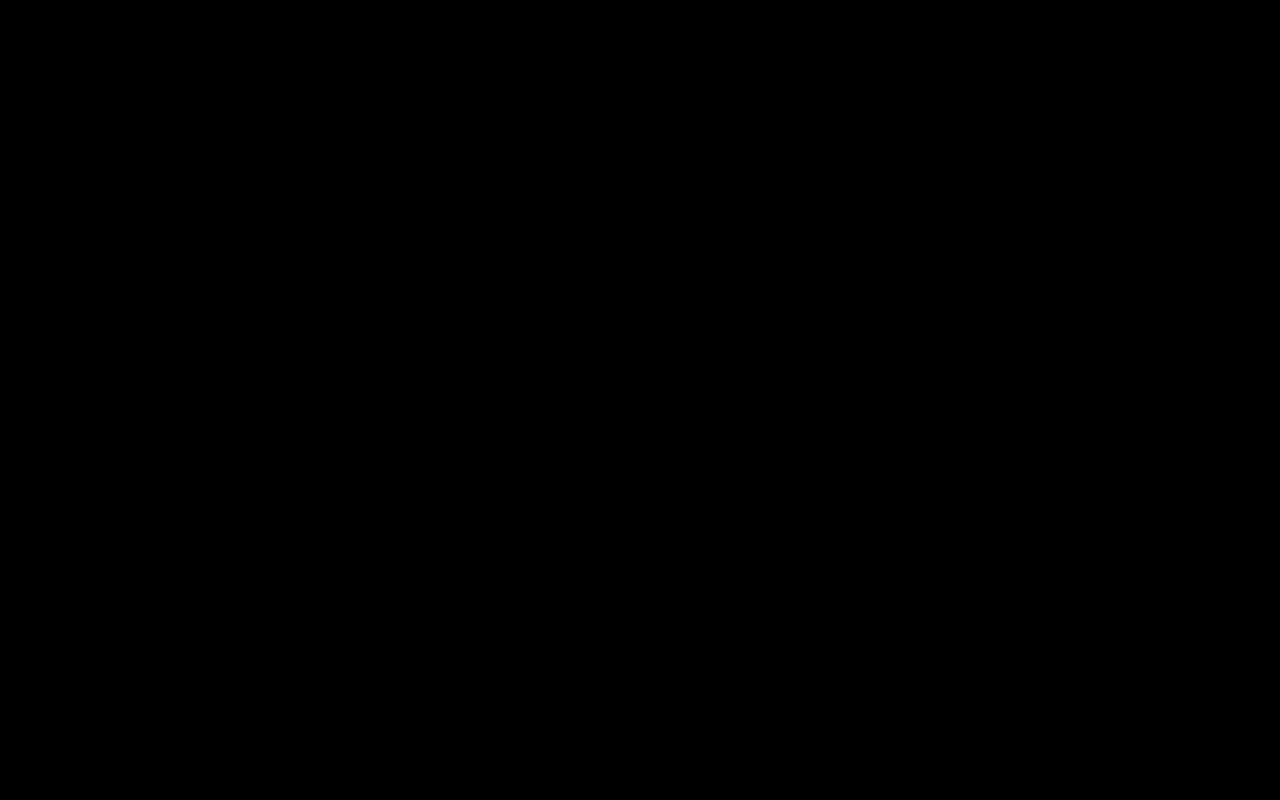
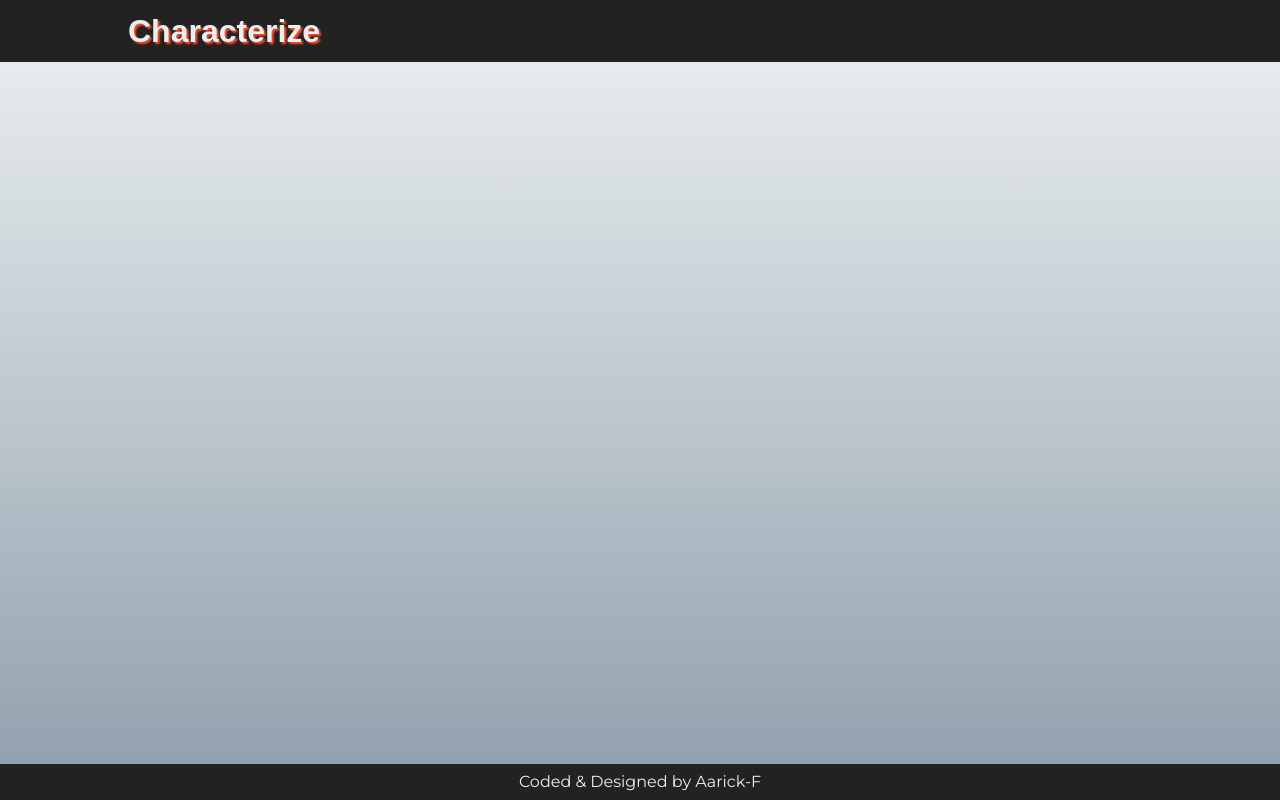
Before and after one commit to Aarick-F/characterize, a plain HTML site: page index.html in a window 1280 px wide. Drawn offline with nearby package versions, Linux system fonts and the light colour scheme; a web font is replaced by a local one.

Commit message:
basic formatting and page layout

```diff
--- a/assets/css/reset.css
+++ b/assets/css/reset.css
@@ -0,0 +1,48 @@
+/* http://meyerweb.com/eric/tools/css/reset/
+   v2.0 | 20110126
+   License: none (public domain)
+*/
+
+html, body, div, span, applet, object, iframe,
+h1, h2, h3, h4, h5, h6, p, blockquote, pre,
+a, abbr, acronym, address, big, cite, code,
+del, dfn, em, img, ins, kbd, q, s, samp,
+small, strike, strong, sub, sup, tt, var,
+b, u, i, center,
+dl, dt, dd, ol, ul, li,
+fieldset, form, label, legend,
+table, caption, tbody, tfoot, thead, tr, th, td,
+article, aside, canvas, details, embed,
+figure, figcaption, footer, header, hgroup,
+menu, nav, output, ruby, section, summary,
+time, mark, audio, video {
+	margin: 0;
+	padding: 0;
+	border: 0;
+	font-size: 100%;
+	font: inherit;
+	vertical-align: baseline;
+}
+/* HTML5 display-role reset for older browsers */
+article, aside, details, figcaption, figure,
+footer, header, hgroup, menu, nav, section {
+	display: block;
+}
+body {
+	line-height: 1;
+}
+ol, ul {
+	list-style: none;
+}
+blockquote, q {
+	quotes: none;
+}
+blockquote:before, blockquote:after,
+q:before, q:after {
+	content: '';
+	content: none;
+}
+table {
+	border-collapse: collapse;
+	border-spacing: 0;
+}
--- a/assets/css/style.css
+++ b/assets/css/style.css
@@ -1,3 +1,55 @@
+@import url('https://fonts.googleapis.com/css?family=Donegal+One|Montserrat:400,700,900');
+
 body {
-    background: #000;
+  min-height: 100vh;
+  width: 100%;
+  display: flex;
+  flex-direction: column;
+  align-items: center;
+  background: #8e9eab;
+  background: -webkit-linear-gradient(bottom, #8e9eab, #eef2f3);
+  background: -moz-linear-gradient(bottom, #8e9eab, #eef2f3);
+  background: -o-linear-gradient(bottom, #8e9eab, #eef2f3);
+  background: linear-gradient(to top, #8e9eab, #eef2f3);
 }
+
+header {
+  width: 100%;
+  font-family: "Donegal One", sans-serif;
+  font-size: 2em;
+  font-weight: bold;
+  display: flex;
+  justify-content: center;
+  align-items: center;
+  background: #222;
+}
+
+#brand {
+  width: 80%;
+  padding: 15px 0;
+  color: #EEE;
+  text-shadow: 2px 2px 2px #F85032;
+}
+
+#brand:hover {
+  text-transform: uppercase;
+}
+
+footer {
+  width: 100%;
+  background: #222;
+  font-family: "Montserrat", sans-serif;
+  color: #EEE;
+  display: flex;
+  justify-content: center;
+  align-items: center;
+}
+
+footer h1 {
+  padding: 10px 0;
+}
+
+#container {
+  width: 80%;
+  flex: 1;
+}
--- a/assets/javascript/script.js
+++ b/assets/javascript/script.js
@@ -1,3 +1,3 @@
 $(document).ready(() => {
-   alert("HEY");
+
 });
--- a/index.html
+++ b/index.html
@@ -15,6 +15,14 @@
     crossorigin="anonymous"></script>
   </head>
   <body>
+    <header>
+      <h1 id="brand">Characterize</h1>
+    </header>
+    <div id="container">
+    </div>
+    <footer>
+      <h1 id="footer">Coded & Designed by Aarick-F</h1>
+    </footer>
     <!--MY SCRIPT-->
     <script type="text/javascript" src="assets/javascript/script.js"></script>
   </body>
```
